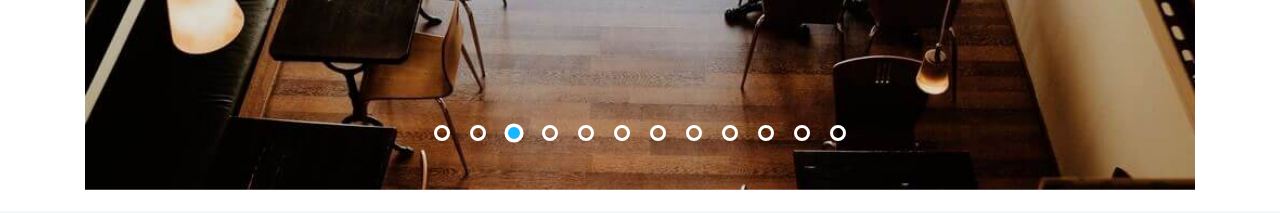
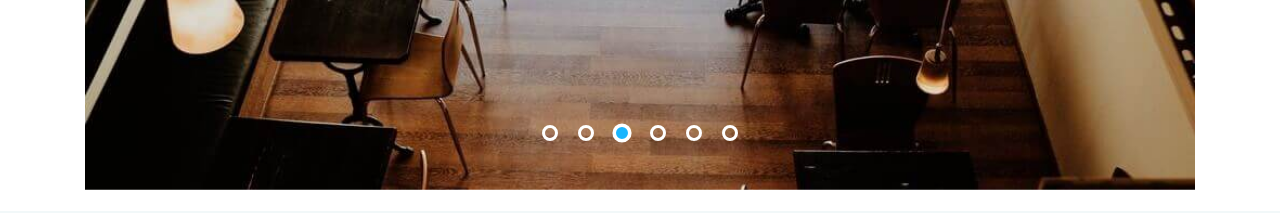
Before and after one commit to gsa21076/learn-JS, a plain HTML site: page index.html in a window 1280 px wide. Shown: the part 2180-2393 px from the top of the page. Drawn offline with Linux system fonts and the light colour scheme.

Commit message:
fix index.html урок20 убрал dot из верстки

```diff
--- a/index.html
+++ b/index.html
@@ -179,12 +179,7 @@
 			<a href="#" class="portfolio-btn prev" id="arrow-left"></a>
 			<a href="#" class="portfolio-btn next" id="arrow-right"></a>
 			<ul class="portfolio-dots">
-				<li class="dot dot-active"></li>
-				<li class="dot"></li>
-				<li class="dot"></li>
-				<li class="dot"></li>
-				<li class="dot"></li>
-				<li class="dot"></li>
+
 			</ul>
 		</ul>
 	</div>
```
